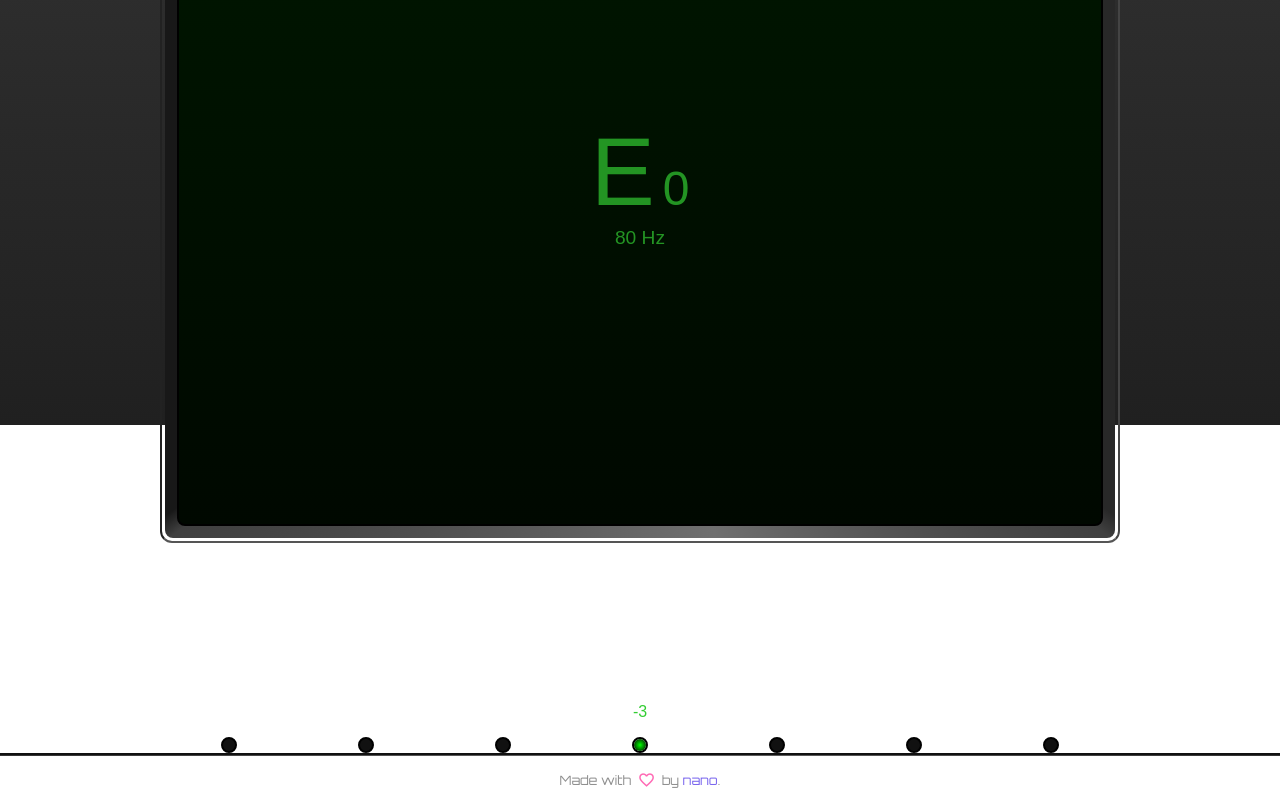
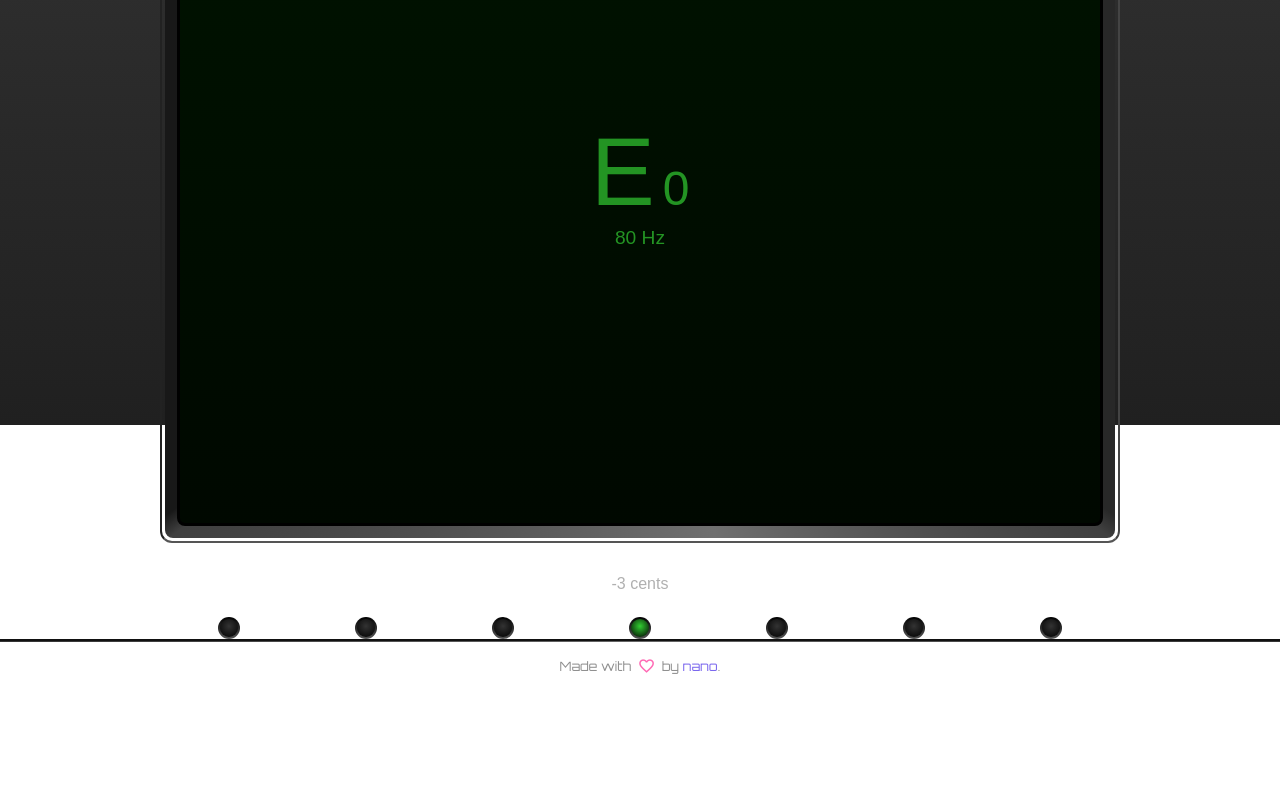
Before and after one commit to mec-nyan/nano-tuner, a React (Vite) app: page / in a window 1280 px wide. Shown: the part 375-1175 px from the top of the page. After the commit the page ends 1061 px from the top, so only its background shows below. Built offline with nearby package versions, Linux system fonts and the light colour scheme; no server answers.

Commit message:
Improve AccuracyBar.

```diff
--- /dev/null
+++ b/src/components/AccuracyBar.css
@@ -0,0 +1,59 @@
+.accuracy-bar {
+  width: 100%;
+  /* height: 16px; */
+  display: flex;
+  flex-direction: column;
+  align-items: center;
+  justify-content: space-around;
+  /* padding: 0 2rem; */
+  /* border: 1px solid red; */
+}
+
+.cents-display {
+  padding-bottom: 1.5rem;
+  color: #b0b0b0;
+}
+
+.accuracy-lights {
+  height: 22px;
+  width: 75vw;
+  display: flex;
+  flex-direction: row;
+  justify-content: space-around;
+}
+
+.light {
+  height: 22px;
+  width: 22px;
+  padding: 2px;
+  background-image: linear-gradient(#000, #555);
+  overflow: hidden;
+  border-radius: 50%;
+}
+
+.light div {
+  transition: background 0.3s;
+  border-radius: 50%;
+  width: 100%;
+  height: 100%;
+}
+
+.light .red {
+  background: radial-gradient(circle at 50% 40%, brown, black);
+}
+
+.light .orange {
+  background: radial-gradient(circle at 50% 40%, tomato, black);
+}
+
+.light .yellow {
+  background: radial-gradient(circle at 50% 40%, gold, black);
+}
+
+.light .green {
+  background: radial-gradient(circle at 50% 40%, limegreen, black);
+}
+
+.light .off {
+  background: radial-gradient(circle at 50% 40%, #333, black);
+}
--- /dev/null
+++ b/src/components/AccuracyBar.tsx
@@ -0,0 +1,63 @@
+import './AccuracyBar.css'
+
+
+export default function AccuracyBar({ cents }: { cents: number}) {
+  let lights = []
+  const numLights = 7
+  for (let i = 0; i < numLights; i++) {
+    const active = isActive(cents, i )
+    let colour: string
+    switch (i) {
+      case 0:
+      case 6:
+        colour = 'red'
+        break
+      case 1:
+      case 5:
+        colour = 'orange'
+        break
+      case 2:
+      case 4:
+        colour = 'yellow'
+        break
+      default:
+        colour = 'green'
+    }
+
+    lights.push(
+      <div className='light'>
+          <div className={`${colour} ${active ? ' on' : ' off'}`}></div>
+        </div>
+    )
+  }
+  return (
+    <div className='accuracy-bar'>
+      <div className='cents-display'>{cents > 0 && '+'}{cents} cents</div>
+      <div className='accuracy-lights'>
+        {lights}
+      </div>
+    </div>
+  )
+}
+
+function isActive(cents: number, light: number): boolean {
+  // We're using a 7 lights indicator.
+  // The light in the center will light up when we are in a
+  // +3/-3 range.
+  // Otherwise it will be like follows:
+  // 0: < -32
+  // 1: < -16
+  // 2: < -3
+  // 3: < 3
+  // 4: < 16
+  // 5: < 32
+  // 6: >=32
+
+  const valueRanges = [ -32, -16, -3, 4, 17, 33, 51 ]
+
+  if (light === 0) {
+    return cents < valueRanges[light]
+  }
+
+  return cents >= valueRanges[light-1] && cents < valueRanges[light]
+}
--- a/src/components/Tuner.css
+++ b/src/components/Tuner.css
@@ -17,7 +17,7 @@
   flex-direction: row;
   justify-content: space-around;
   box-sizing: border-box;
-  padding: 12.5vw 0;
+  padding: 12.5vw 0 2rem;
   /* border: 1px solid black; */
 }
 
@@ -27,6 +27,8 @@
   border-right-color: #444;
   border-radius: 12px;
   background-image: inherit;
+  /* TOOD: Set a maximum with so it doesn't get messed up
+  on landscape mode. */
   width: 75vw;
   aspect-ratio: 4/3;
   padding: 3px;
@@ -57,11 +59,11 @@
   align-items: center;
   padding: 1rem 2rem;
   /* background-color: black; */
-  background-image: linear-gradient(to bottom, #001800, #000800);
+  background-image: linear-gradient(to bottom, #001400, #000800);
   /* TODO: Change colour as we get closer to the note.
   Reserve "green" to the note in tune. */
   color: limegreen;
-  border: 2px solid #000;
+  border: 3px solid #000;
   border-radius: 8px;
 }
 
@@ -80,83 +82,3 @@
   font-size: 1.2rem;
   opacity: 0.7;
 }
-
-.cents {
-  width: 100%;
-  font-family: sans-serif;
-  color: yellowgreen;
-  margin-bottom: 1.2rem;
-  /* height: 1rem; */
-  display: flex;
-  justify-content: center;
-  /* border: 1px solid red; */
-}
-
-.accuracy-bar {
-  width: 100%;
-  /* height: 16px; */
-  display: flex;
-  flex-direction: column;
-  align-items: center;
-  justify-content: space-around;
-  /* padding: 0 2rem; */
-  /* border: 1px solid red; */
-}
-
-.cents-display {
-  padding-bottom: 1rem;
-  color: limegreen;
-}
-
-.accuracy-lights {
-  height: 16px;
-  width: 75vw;
-  display: flex;
-  flex-direction: row;
-  justify-content: space-around;
-}
-
-.light {
-  height: 100%;
-  width: 16px;
-  background-color: #111;
-  border: 2px solid black;
-  overflow: hidden;
-  border-radius: 8px;
-}
-
-.light .red {
-  width: 100%;
-  height: 100%;
-  background: radial-gradient(red, black);
-}
-
-.light .orange {
-  width: 100%;
-  height: 100%;
-  background: radial-gradient(orange, black);
-}
-
-.light .yellow {
-  width: 100%;
-  height: 100%;
-  background: radial-gradient(yellow, black);
-}
-
-.light .green {
-  width: 100%;
-  height: 100%;
-  background: radial-gradient(lime, black);
-}
-
-.light div {
-  transition: background 0.3s;
-}
-
-.light .off {
-  opacity: 0;
-}
-
-.light .on {
-  opacity: 1;
-}
--- a/src/components/Tuner.tsx
+++ b/src/components/Tuner.tsx
@@ -1,5 +1,6 @@
 import { frequencyToNote } from "../audio/frequencyToNote";
 import { usePitchDetector } from "../hooks/usePitchDetector";
+import AccuracyBar from "./AccuracyBar";
 
 import './Tuner.css'
 
@@ -51,65 +52,3 @@ export function Tuner() {
       </div>
     )
 }
-
-// TODO: Pass cents as props.
-function AccuracyBar({ cents }: { cents: number}) {
-  let lights = []
-  const numLights = 7
-  for (let i = 0; i < numLights; i++) {
-    const active = isActive(cents, i )
-    let colour: string
-    switch (i) {
-      case 0:
-      case 6:
-        colour = 'red'
-        break
-      case 1:
-      case 5:
-        colour = 'orange'
-        break
-      case 2:
-      case 4:
-        colour = 'yellow'
-        break
-      default:
-        colour = 'green'
-    }
-
-    lights.push(
-      <div className='light'>
-          <div className={`${colour} ${active ? ' on' : ' off'}`}></div>
-        </div>
-    )
-  }
-  return (
-    <div className='accuracy-bar'>
-      <div className='cents-display'>{cents > 0 && '+'}{cents}</div>
-      <div className='accuracy-lights'>
-        {lights}
-      </div>
-    </div>
-  )
-}
-
-function isActive(cents: number, light: number): boolean {
-  // We're using a 7 lights indicator.
-  // The light in the center will light up when we are in a
-  // +3/-3 range.
-  // Otherwise it will be like follows:
-  // 0: < -32
-  // 1: < -16
-  // 2: < -3
-  // 3: < 3
-  // 4: < 16
-  // 5: < 32
-  // 6: >=32
-
-  const valueRanges = [ -32, -16, -3, 4, 17, 33, 51 ]
-
-  if (light === 0) {
-    return cents < valueRanges[light]
-  }
-
-  return cents >= valueRanges[light-1] && cents < valueRanges[light]
-}
```
